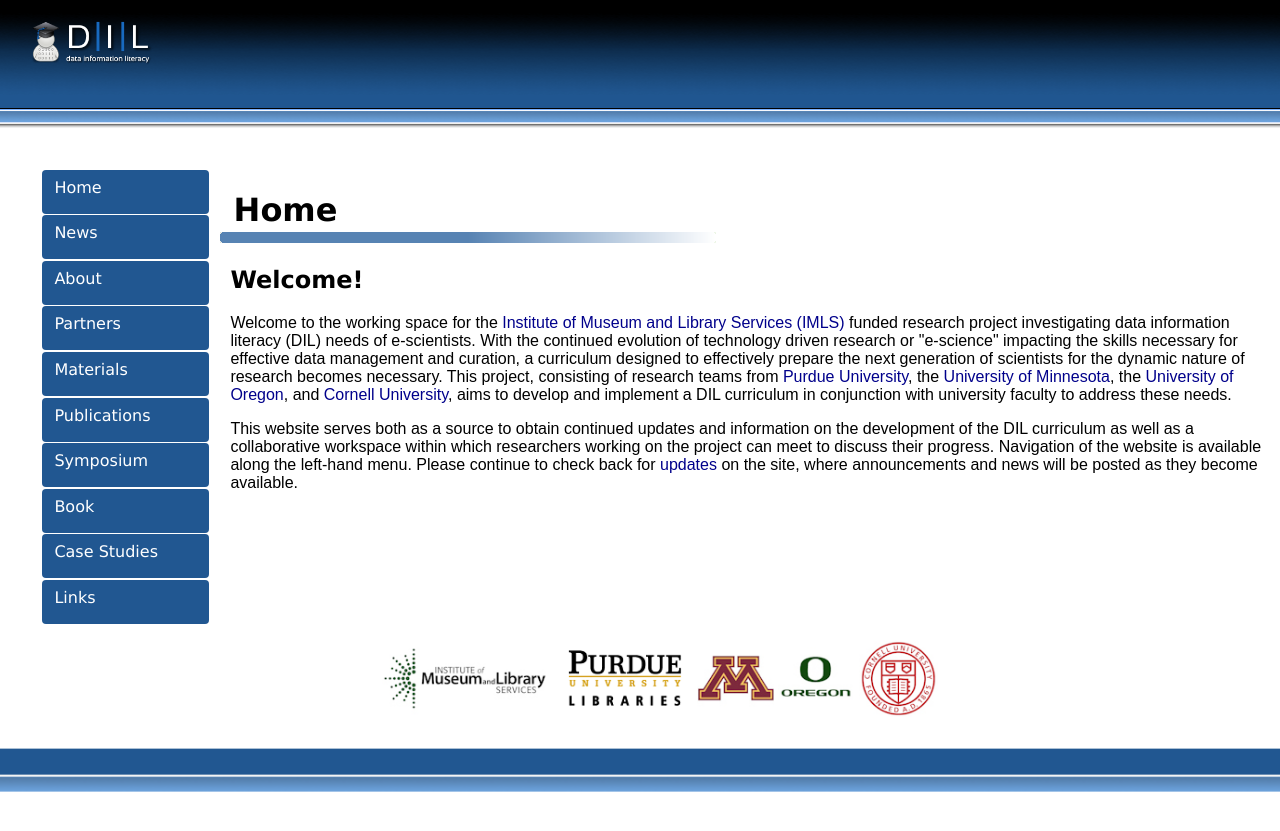
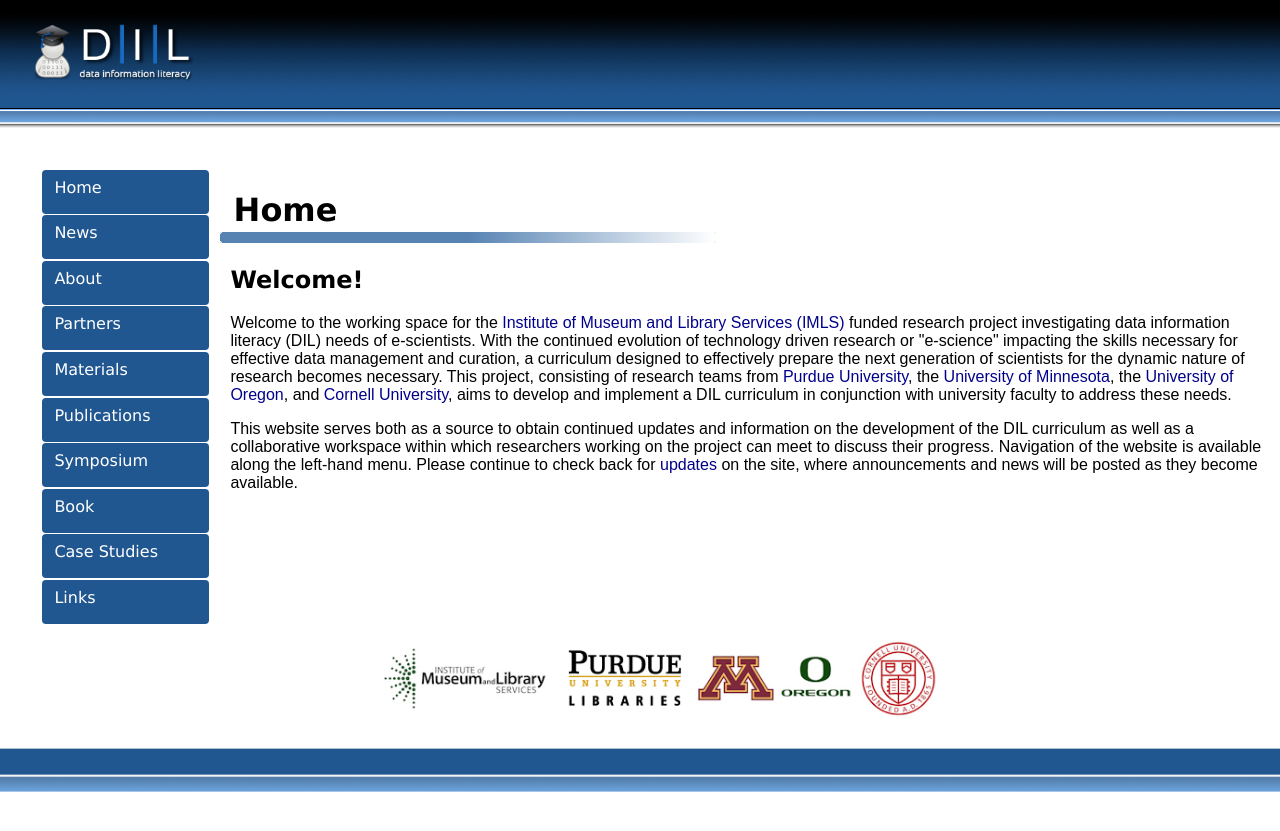
Before and after one commit to datainfolit/datainfolit, a Jekyll site: the page built from index.html, in a window 1280 px wide. Shown: the top 831 px of the page. Built offline with Jekyll 4.4.1, drawn with Linux system fonts in a browser that asks for light colours.

Commit message:
Update main.css

```diff
--- a/css/main.css
+++ b/css/main.css
@@ -95,7 +95,7 @@
     padding-right: 2vw;
 }
 .logo {
-    height: 6vh;
+    height: 8vh;
     position: top;
 }
 /*footer*/
```
